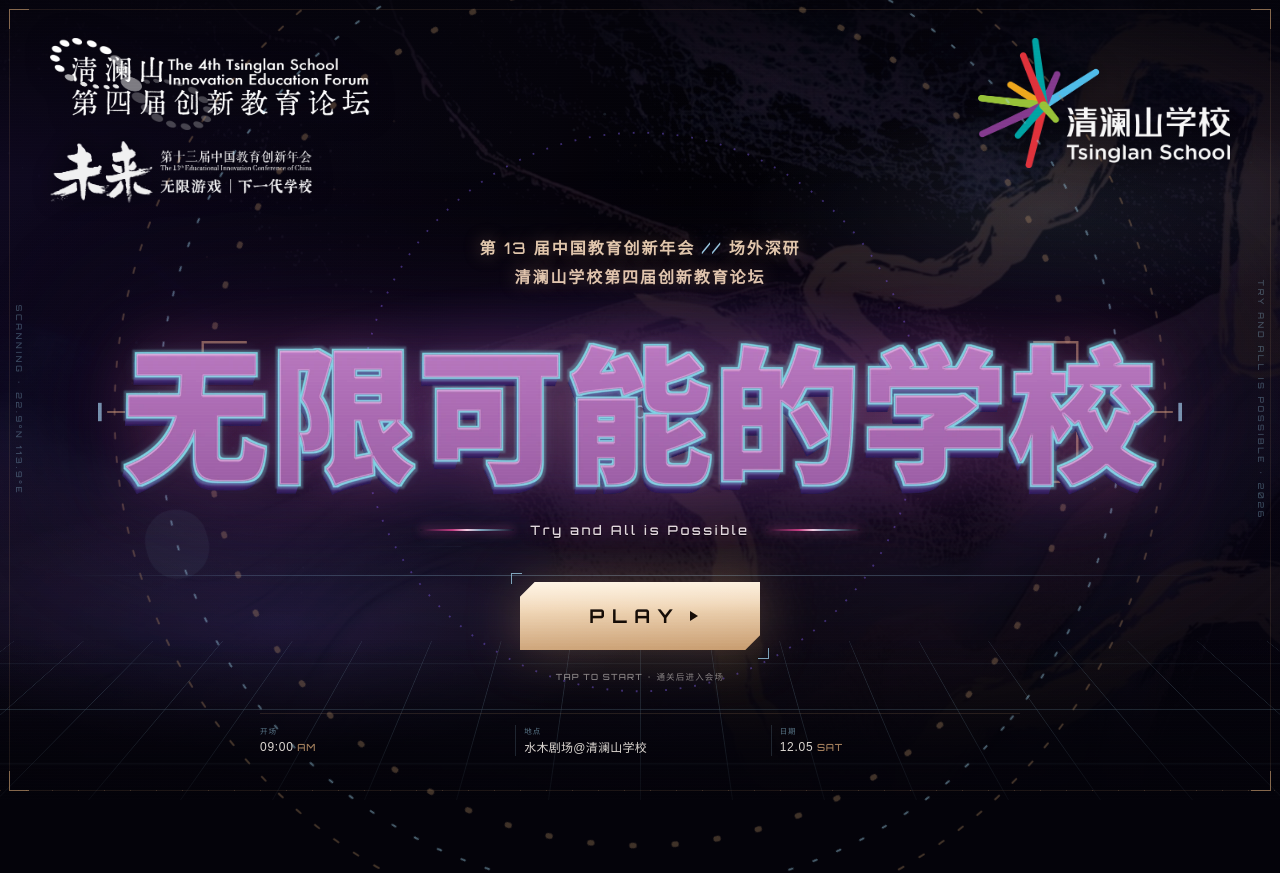
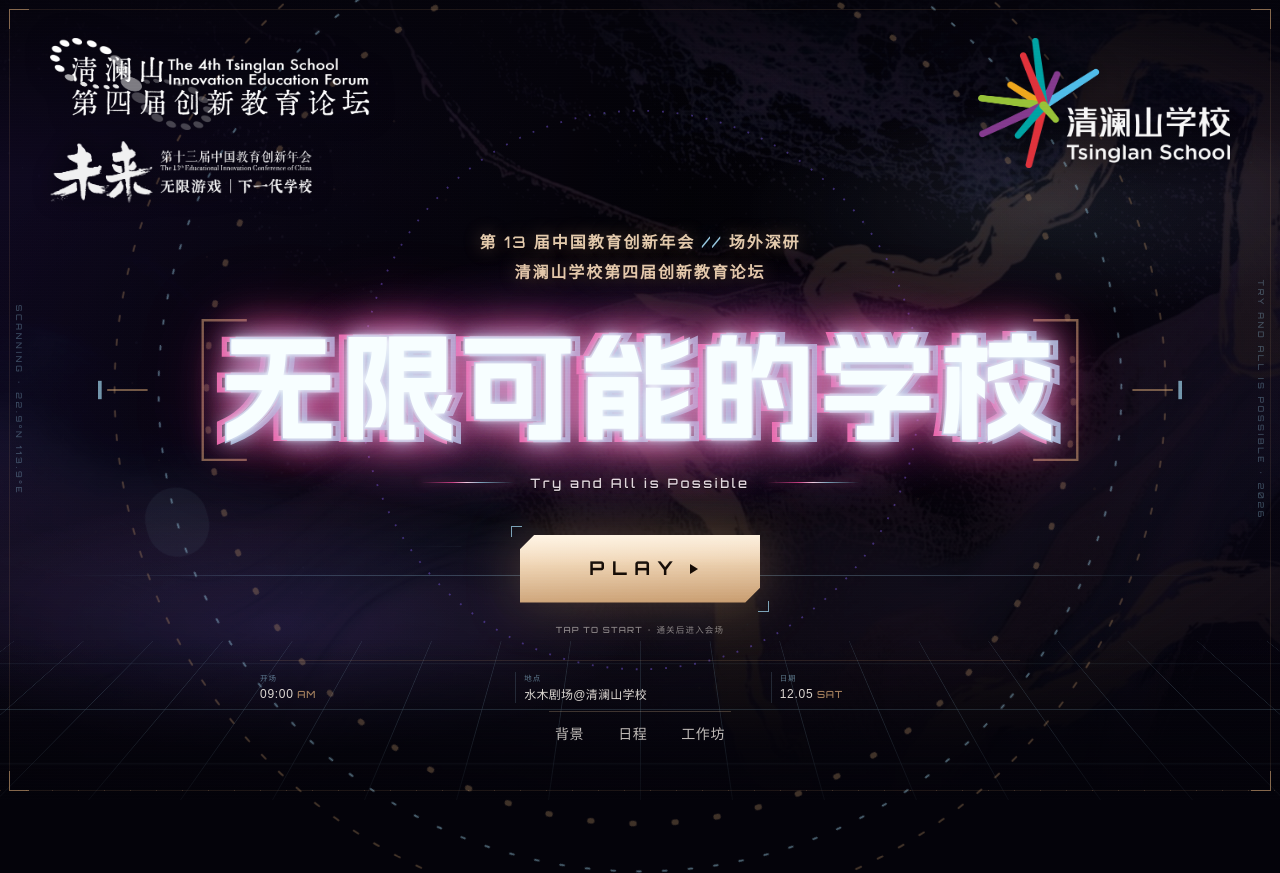
Before and after one commit to haoye123650/tsinglan-web-design, a plain HTML site: page index.html in a window 1280 px wide. Shown: the top 873 px of the page. Drawn offline with Linux system fonts and the light colour scheme.

Commit message:
feat: 首页字标换成霓虹灯管，手机上加大一档
七个字用本地方头字，粉蓝灯管。手机上加大后仍留在屏幕里。

Co-authored-by: Cursor <cursoragent@cursor.com>

```diff
--- a/index.html
+++ b/index.html
@@ -11,7 +11,7 @@
 /* ==========================================================
    版本 C · SCANNER（赛博/科幻向）
    底色 ink #04030A · 品牌紫 #3B227B · 金 #C79B6E · 冰蓝 #9FD3EC
-   结构：固定取景框 + 全息瞄准环 + 撕裂字标 + 切角街机键 + 数据读数
+   结构：固定取景框 + 全息瞄准环 + 霓虹灯管字标 + 切角街机键 + 数据读数
    无外部依赖；动效全部尊重 prefers-reduced-motion
    ========================================================== */
 
@@ -30,6 +30,12 @@
   font-family:"Orbitron";
   src:url("assets/orbitron-900.woff2") format("woff2");
   font-weight:800 900;font-display:block;
+}
+/* 阿里妈妈数黑体，可免费商用。只嵌入首页这七个字 */
+@font-face{
+  font-family:"ShuTitle";
+  src:url("assets/shuhei-title.woff2") format("woff2");
+  font-weight:700;font-display:block;
 }
 
 :root{
@@ -239,11 +245,15 @@ body{
 /* ---------- 顶栏 ---------- */
 /* 左上：两枚合作方 logo 左对齐上下叠放；右上：清澜山学校完整 lockup */
 .hud--top{
-  display:flex;
-  align-items:flex-start;
-  justify-content:space-between;
-  gap:clamp(12px,3vw,28px);
+  position:relative;
+  z-index:20;
+  display:grid;
+  grid-template-columns:minmax(0,1fr) auto;
+  align-items:start;
+  gap:clamp(8px,2vw,16px);
 }
+.hud--top .brands{grid-column:1;justify-self:start}
+.hud--top .brands__logo--ts{grid-column:2;justify-self:end}
 .brands{
   display:flex;
   flex-direction:column;
@@ -270,7 +280,8 @@ body{
 
 /* ---------- 中央 ---------- */
 .core{
-  --tfs:clamp(3.4rem,19vw,11.5rem);
+  /* 七个方头字横排。手机上加大一档，仍按字宽留出左右边 */
+  --tfs:clamp(2rem,12.6vw,6.6rem);
   --lw:min(92vw,1040px);      /* 字标显示宽度：七字横排，比四字宽得多 */
   position:relative;
   display:flex;
@@ -335,128 +346,58 @@ body{
   text-shadow:0 0 18px rgba(159,211,236,.45);
 }
 
-/* 字标：改用定稿立体字的透明图，不再用多层文字叠出来 */
+/* 字标：方头灯管。白热芯 + 冰蓝管壁，粉红在左、冰蓝在右各偏一笔 */
 .title{
   position:relative;
   display:block;
-  margin:clamp(10px,2.2vw,22px) 0 0;   /* 与上方眉标拉开，别贴着 */
-  line-height:0;              /* 去掉图片底部的基线空隙 */
-  isolation:isolate;
+  margin:clamp(10px,2.2vw,22px) 0 0;
+  font-family:"ShuTitle","PingFang SC","Hiragino Sans GB","Heiti SC",sans-serif;
+  font-size:var(--tfs);
+  font-weight:700;
+  line-height:1;
+  letter-spacing:.04em;
+  white-space:nowrap;
+  text-rendering:geometricPrecision;
 }
-.title picture{display:block}
-.title__img{
-  display:block;
-  width:var(--lw);
-  height:auto;
-  /* 紫青定稿字压在金粉霓虹底上，补一层暖紫光晕做过渡 */
-  filter:
-    drop-shadow(0 0 clamp(12px,3vw,30px) rgba(255,111,181,.20))
-    drop-shadow(0 0 clamp(30px,8vw,80px) rgba(150,60,220,.26));
+.title span{display:block}
+.title__glow,
+.title__tube{
+  position:absolute;
+  inset:0;
+  pointer-events:none;
   user-select:none;
-  -webkit-user-drag:none;
+}
+.title__glow{
+  z-index:0;
+  color:#FF6FB5;
+  filter:blur(.16em);
+  opacity:.7;
+  animation:neonBreath 3.6s ease-in-out infinite;
+}
+.title__tube{z-index:1;color:transparent;opacity:.9}
+.title__tube--pink{
+  -webkit-text-stroke:.045em #FF6FB5;
+  transform:translate(-.06em,0);
+}
+.title__tube--ice{
+  -webkit-text-stroke:.045em #9FD3EC;
+  transform:translate(.06em,0);
 }
 .title__base{
   position:relative;
-  z-index:1;
-  display:block;
-  /* 白热灯管芯：顶部纯白 → 中段暖金 → 底部回白，像夜里被点亮的气体管 */
-  background-image:
-    linear-gradient(104deg,transparent 40%,rgba(255,255,255,.9) 48%,rgba(255,255,255,.55) 52%,transparent 60%),
-    linear-gradient(180deg,
-      #FFFDF8 0%,#FFFFFF 9%,#FFF1DC 18%,#FFDDB6 27%,
-      #FFE9CB 36%,#FFF6E6 46%,#FFFDF6 56%,
-      #FFE8C8 68%,#F3C9A0 82%,#FFE3C2 92%,#FFF6E6 100%);
-  background-size:280% 100%, 100% 100%;
-  background-position:-160% 0, 0 0;
-  background-repeat:no-repeat, no-repeat;
-  animation:sweep 11s 2.4s cubic-bezier(.4,0,.5,1) infinite;
-  -webkit-background-clip:text;
-  background-clip:text;
-  color:transparent;
-  -webkit-text-stroke:.014em #FFE7C6;
+  z-index:2;
+  color:#F7FEFF;
+  -webkit-text-stroke:.028em #9FD3EC;
   paint-order:stroke fill;
-  text-rendering:geometricPrecision;
-  filter:drop-shadow(0 0 30px rgba(255,111,181,.22)) drop-shadow(0 2px 0 rgba(24,10,40,.85));
+  text-shadow:
+    0 0 .06em #fff,
+    0 0 .18em #9FD3EC,
+    0 0 .42em #FF6FB5,
+    0 0 .7em rgba(255,46,154,.55);
 }
-/* 霓虹灯管：一层柔光（bloom）+ 一层硬边描边（tube） */
-.title__glow{
-  position:absolute;
-  inset:0;
-  display:block;
-  z-index:-2;
-  color:var(--neon);
-  filter:blur(calc(var(--tfs) * .055));
-  opacity:.5;
-  pointer-events:none;
-  text-shadow:
-    0 0 calc(var(--tfs) * .16) rgba(255,120,190,.85),
-    0 0 calc(var(--tfs) * .34) rgba(255,46,154,.60),
-    0 0 calc(var(--tfs) * .62) rgba(150,60,220,.42),
-    0 0 calc(var(--tfs) * 1.0) rgba(159,211,236,.22);
-}
-.title__rim{
-  position:absolute;
-  inset:0;
-  display:block;
-  z-index:0;
-  color:transparent;
-  -webkit-text-stroke:clamp(2px, calc(var(--tfs) * .019), 4.2px) #150826;
-  pointer-events:none;
-  opacity:1;
-}
-/* 灯管外的一圈冷光，让霓虹“亮”而不只是“描边” */
-.title__rim::after{content:none}
-.title::after{
-  content:"";
-  position:absolute;
-  left:6%;right:6%;top:56%;height:34%;
-  z-index:-3;
-  background:radial-gradient(52% 54% at 50% 50%,
-    rgba(4,3,10,.62) 0%, rgba(4,3,10,.42) 46%, rgba(4,3,10,0) 78%);
-  filter:blur(30px);
-  pointer-events:none;
-}
-
-/* RGB 撕裂：三层，用 clip-path 切条 + 瞬移 */
-.title__g{
-  position:absolute;
-  inset:0;
-  display:block;
-  color:var(--violet-l);
-  opacity:0;
-  pointer-events:none;
-  mix-blend-mode:screen;
-  will-change:transform,clip-path,opacity;
-}
-.title__g--a{
-  color:#7C5CE0;
-  animation:glitchA 7s steps(1,end) infinite;
-}
-.title__g--b{
-  color:#5FC6EC;
-  animation:glitchB 7s steps(1,end) infinite;
-}
-@keyframes sweep{
-  0%,72%{background-position:-160% 0, 0 0}
-  100%{background-position:260% 0, 0 0}
-}
-@keyframes sweep{
-  0%,72%{background-position:-160% 0, 0 0}
-  100%{background-position:260% 0, 0 0}
-}
-@keyframes glitchA{
-  0%,88%,100%{opacity:0;transform:translate(0,0);clip-path:inset(0 0 100% 0)}
-  89%{opacity:.85;transform:translate(-4px,1px);clip-path:inset(11% 0 62% 0)}
-  90%{opacity:.85;transform:translate(5px,-2px);clip-path:inset(48% 0 28% 0)}
-  91%{opacity:.7;transform:translate(-3px,2px);clip-path:inset(72% 0 8% 0)}
-  92%{opacity:0;clip-path:inset(0 0 100% 0)}
-}
-@keyframes glitchB{
-  0%,88%,100%{opacity:0;transform:translate(0,0);clip-path:inset(0 0 100% 0)}
-  89%{opacity:.6;transform:translate(4px,-1px);clip-path:inset(30% 0 44% 0)}
-  90%{opacity:.6;transform:translate(-5px,2px);clip-path:inset(64% 0 16% 0)}
-  91%{opacity:.45;transform:translate(3px,1px);clip-path:inset(6% 0 78% 0)}
-  92%{opacity:0;clip-path:inset(0 0 100% 0)}
+@keyframes neonBreath{
+  0%,100%{opacity:.62}
+  50%{opacity:.95}
 }
 
 /* 字标下方的 slogan 线：这句是品牌主标语，给足分量，别读成技术标签 */
@@ -613,6 +554,29 @@ body{
   letter-spacing:.08em;
   color:rgba(199,155,110,.8);
 }
+.dock{
+  display:flex;
+  justify-content:center;
+  gap:22px;
+  border-top:1px solid rgba(255,217,168,.22);
+}
+.dock a{
+  display:inline-flex;
+  align-items:center;
+  min-height:44px;
+  padding:0 6px;
+  color:rgba(242,236,230,.78);
+  font-family:"PingFang SC","Hiragino Sans GB","Heiti SC","Microsoft YaHei",sans-serif;
+  font-size:14px;
+  font-weight:500;
+  letter-spacing:.04em;
+  line-height:1;
+  text-decoration:none;
+  -webkit-tap-highlight-color:transparent;
+}
+.dock a:active{color:#FFD9A8}
+.dock a:focus{outline:none}
+.dock a:focus-visible{outline:1px solid rgba(255,217,168,.7);outline-offset:3px}
 
 /* ---------- 入场 ---------- */
 .in{opacity:0;transform:translateY(12px);animation:bootIn .9s cubic-bezier(.22,1,.36,1) forwards}
@@ -626,7 +590,7 @@ body{
 
 /* ---------- 桌面增强 ---------- */
 @media (min-width:900px){
-  .core{--tfs:clamp(7rem,12vw,13.5rem)}
+  .core{--tfs:clamp(4.2rem,9vw,8.2rem)}
   .play{min-height:68px;padding:0 62px}
   .play b{font-size:19px;letter-spacing:.4em;text-indent:.4em}
   .data{max-width:760px}
@@ -667,7 +631,7 @@ body{
   .spec{margin-top:11px}
   .title{margin-top:8px}
   .tip{margin-top:11px}
-  .core{--lw:min(80vw,860px)}
+  .core{--tfs:clamp(1.85rem,11.8vw,5.6rem);--lw:min(80vw,860px)}
   .data{padding-top:8px}
   /* 矮屏把合作方 lockup 整体收一档，别跟字标抢高度 */
   .brands{gap:6px}
@@ -682,9 +646,10 @@ body{
   .kicker{margin-bottom:7px}
 }
 @media (max-height:640px){
-  .core{--lw:min(74vw,760px)}
+  .core{--tfs:clamp(1.7rem,10.8vw,4.8rem);--lw:min(74vw,760px)}
   .play-wrap{margin-top:13px}
   .tip{margin-top:9px}
+  .hud--bottom{gap:4px}
 }
 
 /* ---------- 降低动效 ---------- */
@@ -695,7 +660,7 @@ body{
     transition-duration:.001ms !important;
   }
   .in{opacity:1;transform:none}
-  .title__g{display:none}
+  .title__glow{animation:none;opacity:.8}
   .scan::after{display:none}
   .gridfloor{animation:none}
 }
@@ -730,7 +695,7 @@ body{
 
 <main class="stage">
 
-  <header class="hud hud--top in in1">
+  <header class="hud hud--top">
     <div class="brands">
       <img class="brands__logo brands__logo--forum" src="assets/logo-forum-white.png"
            width="1600" height="459" alt="第四届清澜山学校创新教育论坛" draggable="false">
@@ -787,11 +752,10 @@ body{
     </p>
 
     <h1 class="title in in3">
-      <picture>
-        <source srcset="assets/logo-infinite-school.webp" type="image/webp">
-        <img class="title__img" src="assets/logo-infinite-school.png" width="1760" height="266"
-             alt="无限可能的学校" draggable="false">
-      </picture>
+      <span class="title__glow" aria-hidden="true">无限可能的学校</span>
+      <span class="title__tube title__tube--pink" aria-hidden="true">无限可能的学校</span>
+      <span class="title__tube title__tube--ice" aria-hidden="true">无限可能的学校</span>
+      <span class="title__base">无限可能的学校</span>
     </h1>
 
     <div class="spec in in4" aria-hidden="true">
@@ -823,6 +787,11 @@ body{
         <span class="data__v">12.05<small> SAT</small></span>
       </div>
     </div>
+    <nav class="dock" aria-label="目录">
+      <a href="story.html">背景</a>
+      <a href="schedule.html">日程</a>
+      <a href="workshops.html">工作坊</a>
+    </nav>
   </footer>
 
 </main>
```
Also changed, not shown: assets/shuhei-title.woff2 (added).
